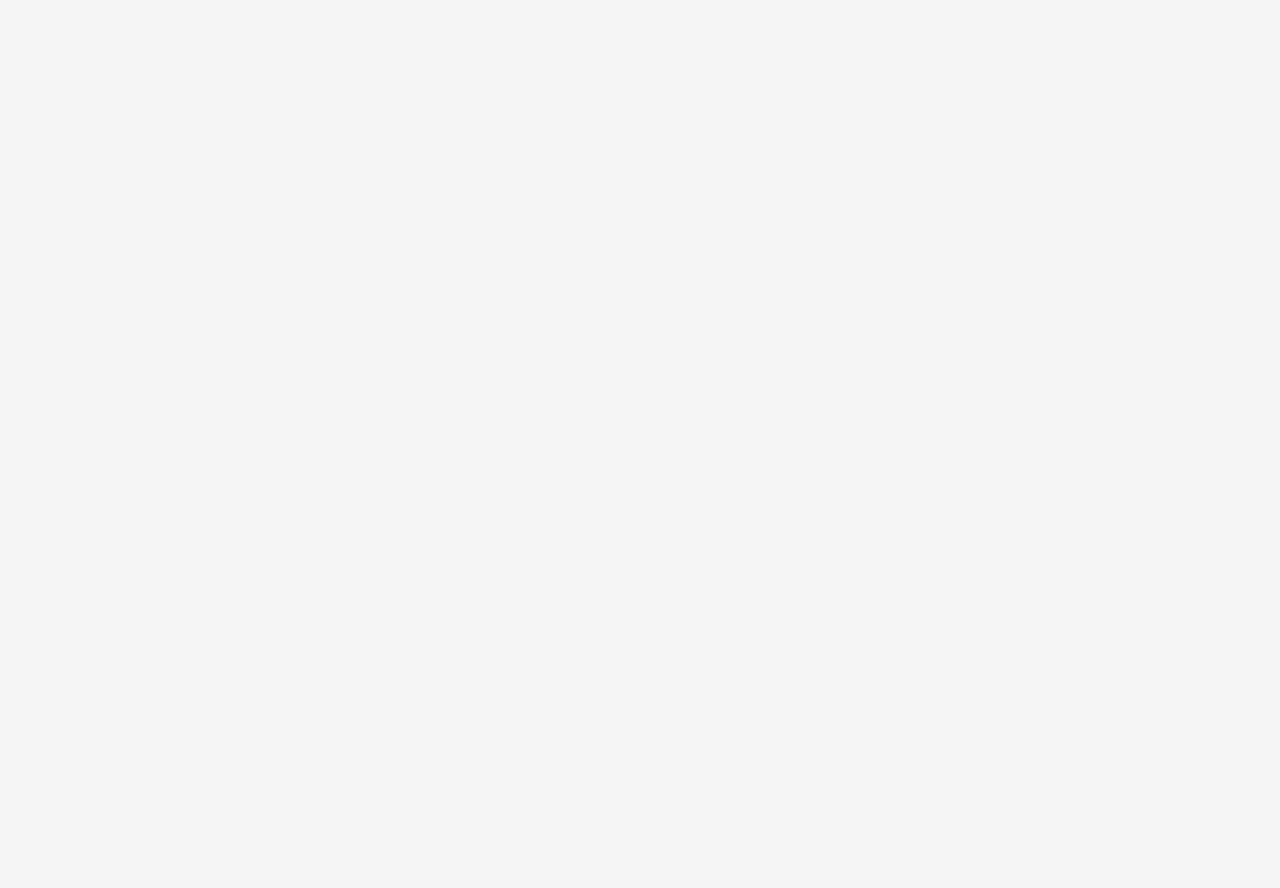
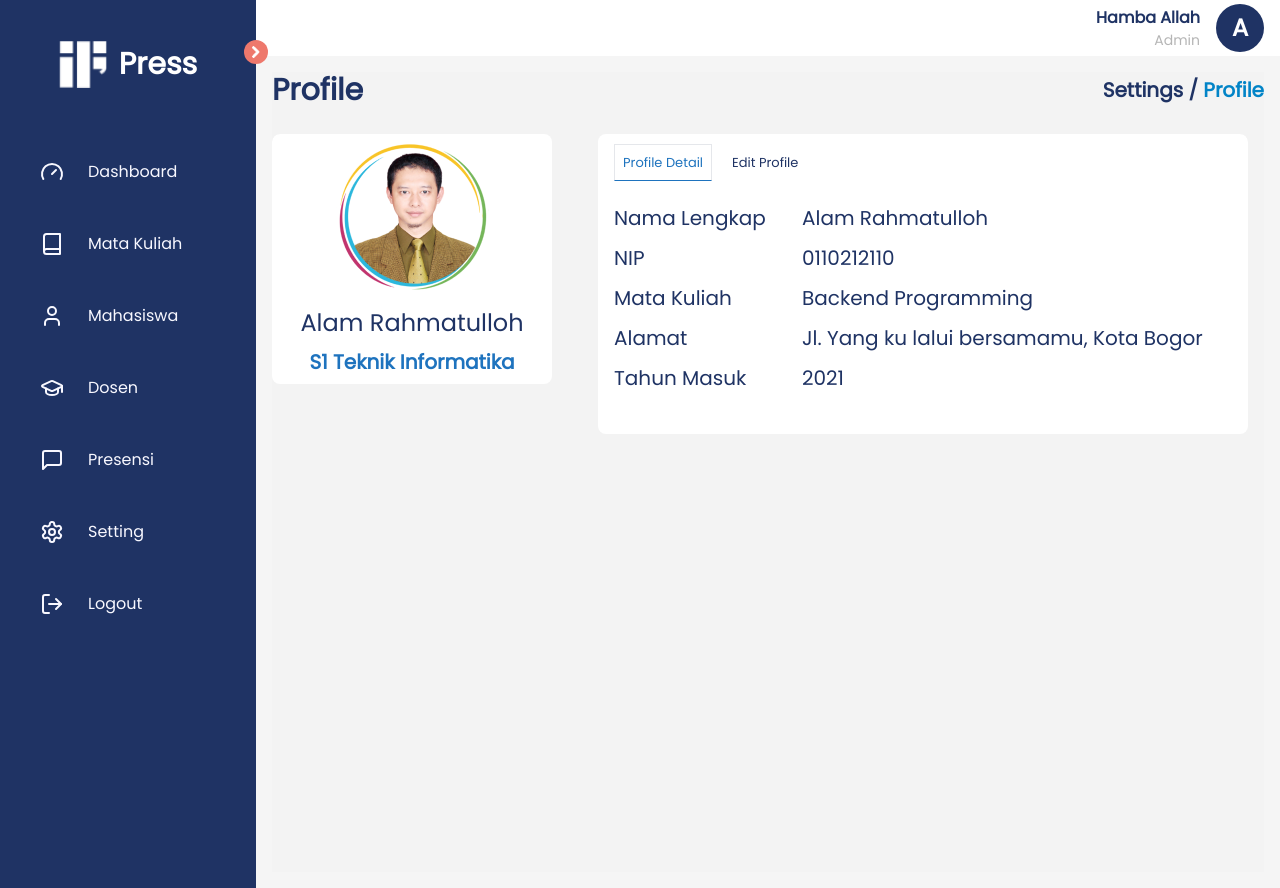
Before and after one commit to alvit007/Massive-BigbangandDinosaur-WEB-B, a React (Create React App) app: page /profile in a window 1280 px wide. Before the commit this address had no page. Before the commit the page ends 800 px from the top, so only its background shows below. Built offline with nearby package versions, Linux system fonts and the light colour scheme.

Commit message:
Add profile

```diff
--- a/src/App.js
+++ b/src/App.js
@@ -21,6 +21,7 @@ import Setting from './pages/Setting/Setting.jsx';
 import MahasiswaTambah from './pages/Mahasiswa/MahasiswaTambah.jsx';
 import DosenTambah from './pages/Dosen/DosenTambah.jsx';
 import PresensiManual from './pages/Presensi/PresensiManual.jsx';
+import Profile from './pages/Pofile/Profile.jsx';
 
 
 function App() {
@@ -38,11 +39,12 @@ function App() {
           <Route path='/presensi' element={<Presensi />} />
           <Route path='/presensi/mulai-presensi' element={<MulaiPresensi/>}></Route>
           <Route path='/presensi/rekap-presensi' element={<RekapPresensi/>}></Route>
-                <Route path='/presensi/presensi-manual' element={<PresensiManual/>}></Route>
+          <Route path='/presensi/mulai-presensi/presensi-manual' element={<PresensiManual/>}></Route>
           <Route path='/presensi/mulai-presensi/generate-qrcode' element={<QRcode/>}></Route>
           <Route path='/setting' element={<Setting />}></Route>
           <Route path='/mahasiswa/tambah-mahasiswa' element={<MahasiswaTambah/>}></Route>
-                <Route path='/dosen/tambah-dosen' element={<DosenTambah/>}></Route>
+          <Route path='/dosen/tambah-dosen' element={<DosenTambah />}></Route>
+          <Route path='/profile' element={<Profile/>}></Route>
         </Routes>
     </Router>
     </>
--- a/src/components/Navbar.jsx
+++ b/src/components/Navbar.jsx
@@ -1,4 +1,5 @@
 import React from "react";
+import { Link } from "react-router-dom";
 
 function Navbar() {
   return (
@@ -9,9 +10,11 @@ function Navbar() {
           <div className="text-textsm text-sm text-right">Admin</div>
         </div>
         <div className="flex items-center">
+          <Link to={"profile"}>
           <div className="bg-primary rounded-full w-[3rem] h-[3rem] flex justify-center items-center">
             <div className="text-white text-2xl font-bold">A</div>
           </div>
+          </Link>
         </div>
       </div>
     </div>
--- /dev/null
+++ b/src/pages/Pofile/Profile.jsx
@@ -0,0 +1,88 @@
+import React from "react";
+import profile from "../../assets/profile.png";
+import Layout from "../Layout";
+function Profile() {
+  return (
+    <>
+      <Layout>
+    <div className="flex flex-col h-screen w-full bg-background">
+      <div className=" flex flex-row justify-between mb-[26px]">
+        <h1 className="text-3xl font-semibold text-primary">Profile</h1>
+        <h2 className="self-center">
+          <span className="text-primary text-xl font-semibold">
+            Settings /{" "}
+          </span>
+          <span className="text-sky-600 text-xl font-semibold ">Profile</span>
+        </h2>
+      </div>
+
+      <div>
+        <div className="container  w-[976px] h-[500px] rounded-lg overflow-hidden flex justify-between">
+          <div className="bg-white w-[280px] h-[250px] grid grid-cols-1 justify-items-center rounded-lg">
+            <img
+              className="bg-cover w-[165px] h-[165px] "
+              src={profile}
+              alt="Profile"
+            />
+            <span className="font-medium text-2xl text-primary">
+              Alam Rahmatulloh
+            </span>
+            <span className="font-semibold text-xl text-[#1E73BE] ">
+              S1 Teknik Informatika
+            </span>
+          </div>
+          <div className="bg-white w-[650px] h-[300px] rounded-lg p-4">
+            <div className="h-12">
+              <span className="text-[#1E73BE] text-[13px] border border-b-[#1E73BE] p-2">
+                Profile Detail
+              </span>
+              <span className="text-primary text-[13px] p-2 ml-3">
+                Edit Profile
+              </span>
+            </div>
+            <div className="flex">
+              <div className=" flex flex-col w-[152px] h-[200px] justify-around">
+                <span className="text-primary font-medium text-xl">
+                  <a href="tes">Nama Lengkap</a>
+                </span>
+                <span className="text-primary font-medium text-xl">
+                  <a href="tes">NIP</a>
+                </span>
+                <span className="text-primary font-medium text-xl">
+                  <a href="tes">Mata Kuliah</a>
+                </span>
+                <span className="text-primary font-medium text-xl">
+                  <a href="tes">Alamat</a>
+                </span>
+                <span className="text-primary font-medium text-xl">
+                  <a href="tes">Tahun Masuk</a>
+                </span>
+              </div>
+              <div className="flex flex-col w-[401px] h-[200px] justify-around ml-9">
+                <span className="text-primary font-light text-xl">
+                  <a href="tes">Alam Rahmatulloh</a>
+                </span>
+                <span className="text-primary font-light text-xl">
+                  <a href="tes">0110212110</a>
+                </span>
+                <span className="text-primary font-light text-xl">
+                  <a href="tes">Backend Programming</a>
+                </span>
+                <span className="text-primary font-light text-xl">
+                  <a href="tes">Jl. Yang ku lalui bersamamu, Kota Bogor</a>
+                </span>
+                <span className="text-primary font-light text-xl">
+                  <a href="tes">2021</a>
+                </span>
+              </div>
+            </div>
+          </div>
+        </div>
+      </div>
+    </div>
+      </Layout>
+    </>
+  );
+}
+
+export default Profile;
--- a/src/pages/Presensi/MulaiPresensi.jsx
+++ b/src/pages/Presensi/MulaiPresensi.jsx
@@ -86,9 +86,9 @@ function MulaiPresensi() {
                               >
                                 Mulai Presensi
                               </Link>
-                              <button className="bg-primary text-white rounded-lg ml-2 py-2 px-4 hover:bg-[#920202] text-md">
+                              <Link to={"/presensi/mulai-presensi/presensi-manual"} className="bg-primary text-white rounded-lg ml-2 py-2 px-4 hover:bg-[#920202] text-md">
                                 Presensi Manual
-                              </button>
+                              </Link>
                             </td>
                           </tr>
                           <tr className="border-b dark:border-neutral-500">
--- a/src/pages/Presensi/PresensiManual.jsx
+++ b/src/pages/Presensi/PresensiManual.jsx
@@ -4,7 +4,7 @@ import Layout from '../Layout'
 function PresensiManual() {
   return (
     <Layout>
-    <div className="flex flex-col py-10 px-16 h-screen overflow-y-auto w-full bg-background">
+    <div className="flex flex-col h-screen w-full bg-background">
       <div className=" flex flex-row justify-between">
         <h1 className="text-3xl font-semibold text-primary">QR Code</h1>
         <h2 className="self-center">
@@ -43,7 +43,7 @@ function PresensiManual() {
                     <option value="S">Sakit</option>
                     <option value="I">Izin</option>
                     <option value="A">Alfa</option>
-                    </select>   </td>
+                    </select>  </td>
               </tr>
               <tr>
                 <td className="border p-2">Rafi Kahfi Yugi</td>
```
Lines whose indentation alone changed are shown as unchanged.
